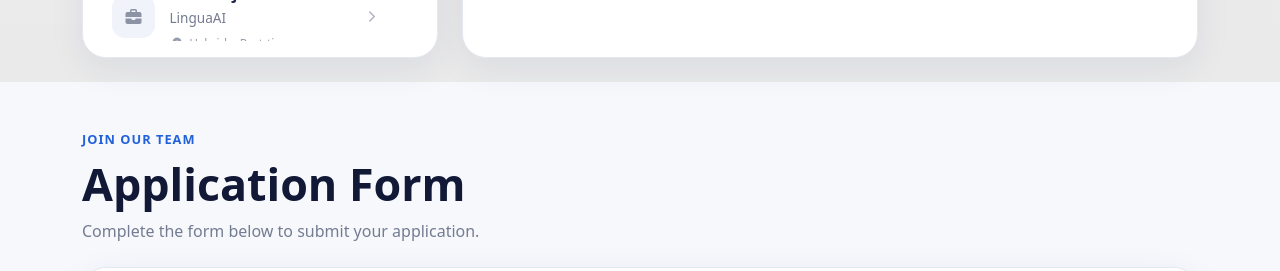
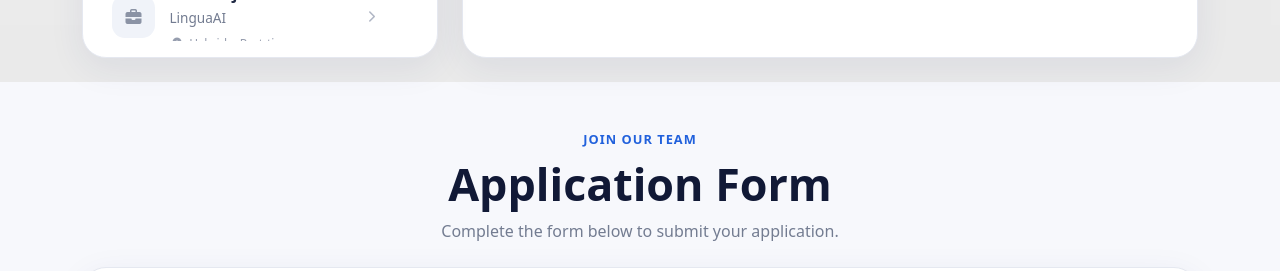
Before and after one commit to dt-azure/cos30043_assignment2, a Vue app in the folder insight-hire/: page / in a window 1280 px wide. Shown: the part 1500-1771 px from the top of the page. Built offline with nearby package versions, Linux system fonts and the light colour scheme.

Commit message:
Update ApplicationForm.vue

```diff
--- a/insight-hire/src/components/ApplicationForm.vue
+++ b/insight-hire/src/components/ApplicationForm.vue
@@ -232,7 +232,7 @@ function validateForm(event) {
 <template>
     <section id="application-form">
         <div class="container py-5">
-            <div class="application-heading mb-4">
+            <div class="application-heading mb-4 text-center">
                 <p class="section-label mb-2">
                     Join our team
                 </p>
@@ -654,10 +654,7 @@ function validateForm(event) {
                                         Applicant Agreement
                                     </p>
 
-                                    <h2
-                                        id="termsModalTitle"
-                                        class="modal-title"
-                                    >
+                                    <h2 id="termsModalTitle" class="modal-title">
                                         Terms & Conditions
                                     </h2>
                                 </div>
```
